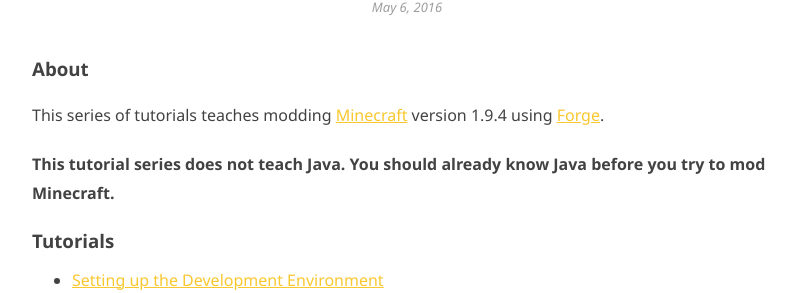
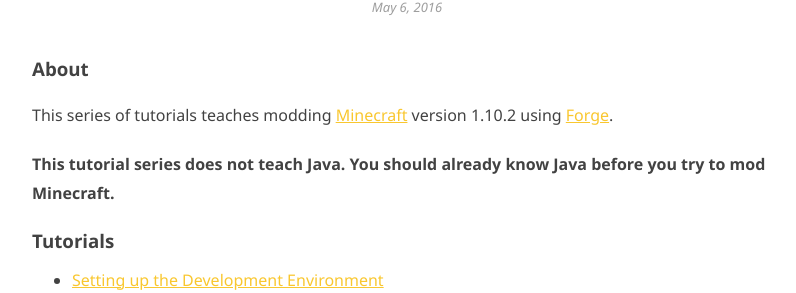
Before and after one commit to shadowfacts/shadowfacts.github.io, a Jekyll site: the page built from _tutorials/forge-modding-1102/overview.md, in a window 1280 px wide. Shown: the part 329-622 px from the top of the page, without its empty margins (233-1029 px from the left). Built offline with Jekyll 4.4.1, drawn with Linux system fonts in a browser that asks for light colours; some web fonts are replaced.

Commit message:
Fix version

```diff
--- a/_tutorials/forge-modding-1102/overview.md
+++ b/_tutorials/forge-modding-1102/overview.md
@@ -8,7 +8,7 @@ layout: tutorial
 ---
 
 ### About
-This series of tutorials teaches modding [Minecraft](https://minecraft.net) version 1.9.4 using [Forge](http://minecraftforge.net).
+This series of tutorials teaches modding [Minecraft](https://minecraft.net) version 1.10.2 using [Forge](http://minecraftforge.net).
 
 **This tutorial series does not teach Java. You should already know Java before you try to mod Minecraft.**
 
```
